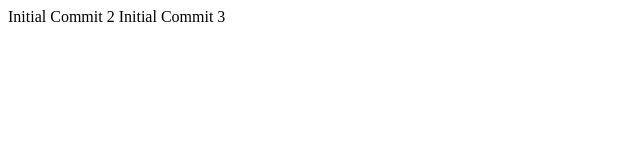
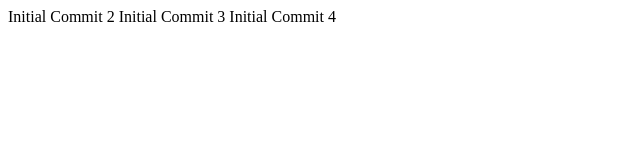
Before and after one commit to carinama1/test123, a plain HTML site: page index.html in a window 1280 px wide. Shown: the whole page, without its empty margins (0-640 px from the left). Drawn offline with Linux system fonts and the light colour scheme.

Commit message:
4 (#4)
Co-authored-by: jarpani123 <jarpani@gagasimaji.com>

```diff
--- a/index.html
+++ b/index.html
@@ -9,5 +9,6 @@
   <body>
     <span>Initial Commit 2</span>
     <span>Initial Commit 3</span>
+    <span>Initial Commit 4</span>
   </body>
 </html>
```
